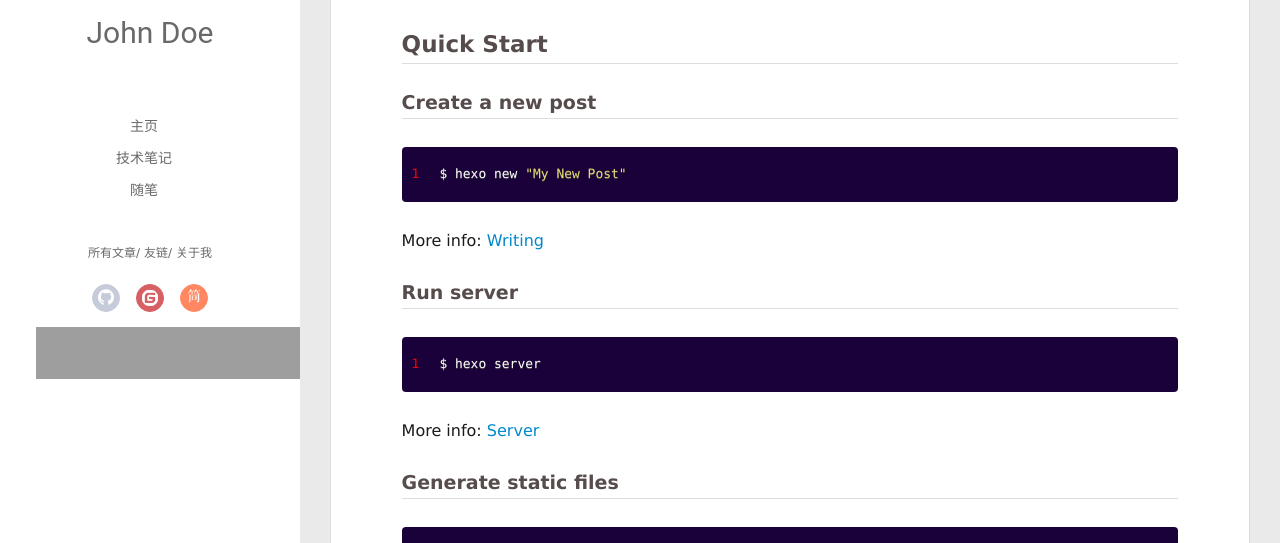
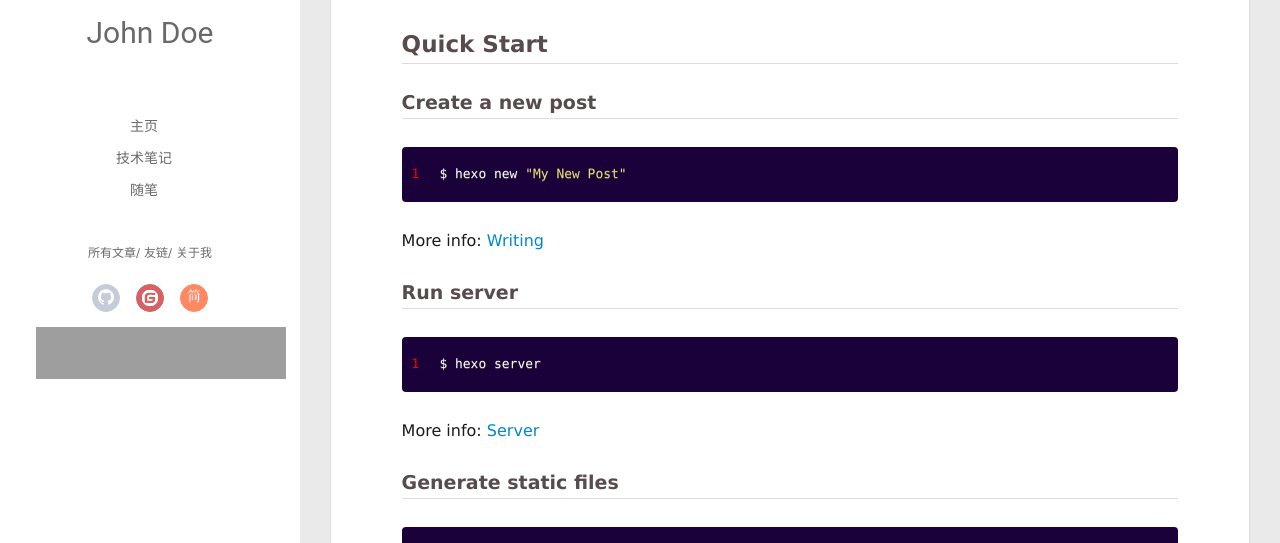
Before and after one commit to kaifagi/kaifagi.github.io, a plain HTML site: page 2023/02/13/hello-world/index.html in a window 1280 px wide. Shown: the part 257-800 px from the top of the page. Drawn offline with Linux system fonts and the light colour scheme; some packages are replaced by stand-ins of ours; no server answers; grey boxes are pictures that could not be loaded; a script that the page names is missing.

Commit message:
Site updated: 2023-02-24 15:53:56

```diff
--- a/2023/02/13/hello-world/index.html
+++ b/2023/02/13/hello-world/index.html
@@ -121,7 +121,7 @@
 
 
 			<div>
-				<iframe frameborder="no" border="0" marginwidth="0" marginheight="0" width=298 height=52 src="//music.163.com/outchain/player?type=2&id=202369&auto=1&height=32"></iframe>
+				<iframe frameborder="no" border="0" marginwidth="0" marginheight="0" width=250 height=52 src="//music.163.com/outchain/player?type=2&id=202369&auto=1&height=32"></iframe>
 			</div>
 
 
```
Also changed, not shown: archives/2023/02/index.html (+1 -1 lines), archives/2023/index.html (+1 -1 lines), archives/index.html (+1 -1 lines), index.html (+1 -1 lines).
